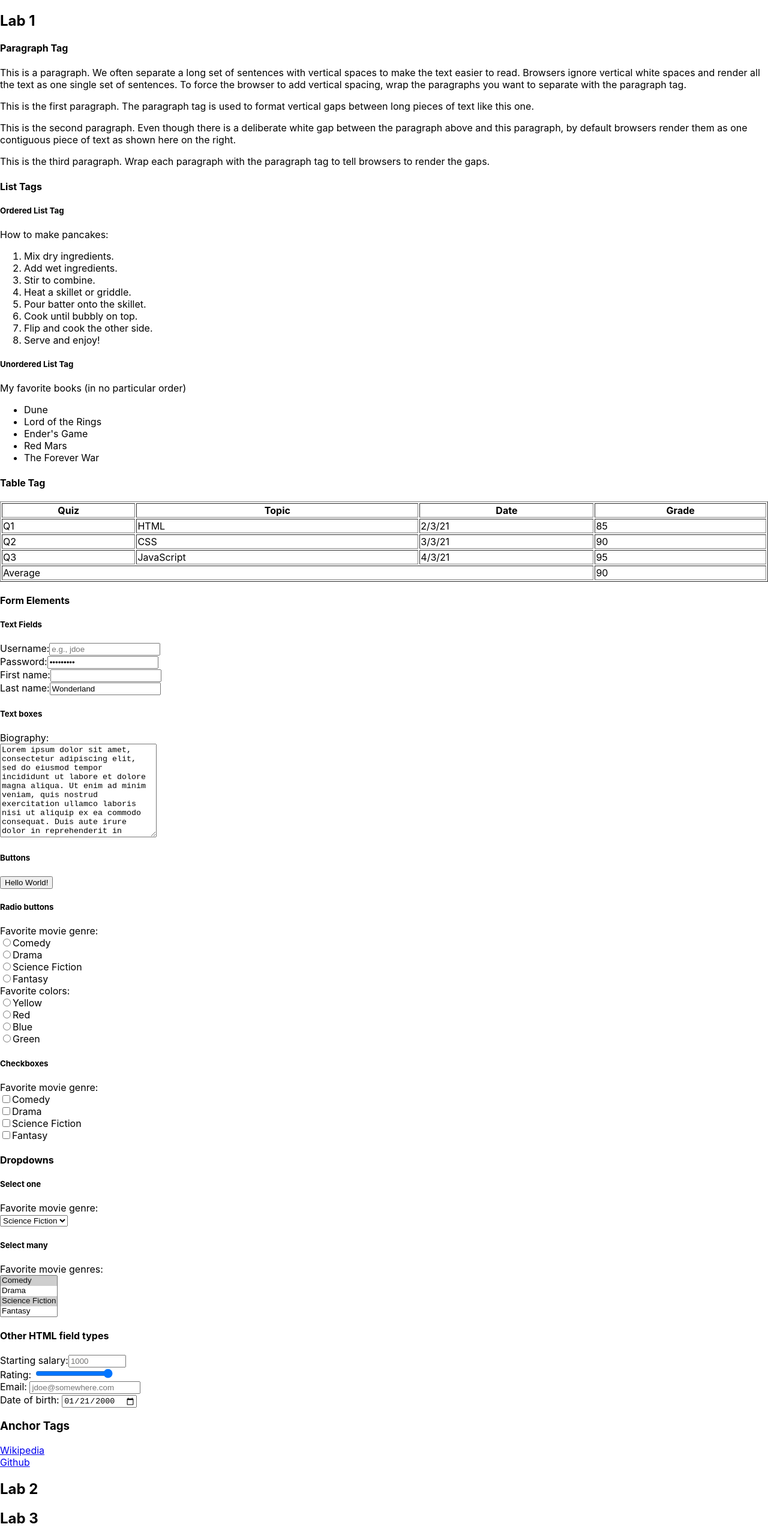
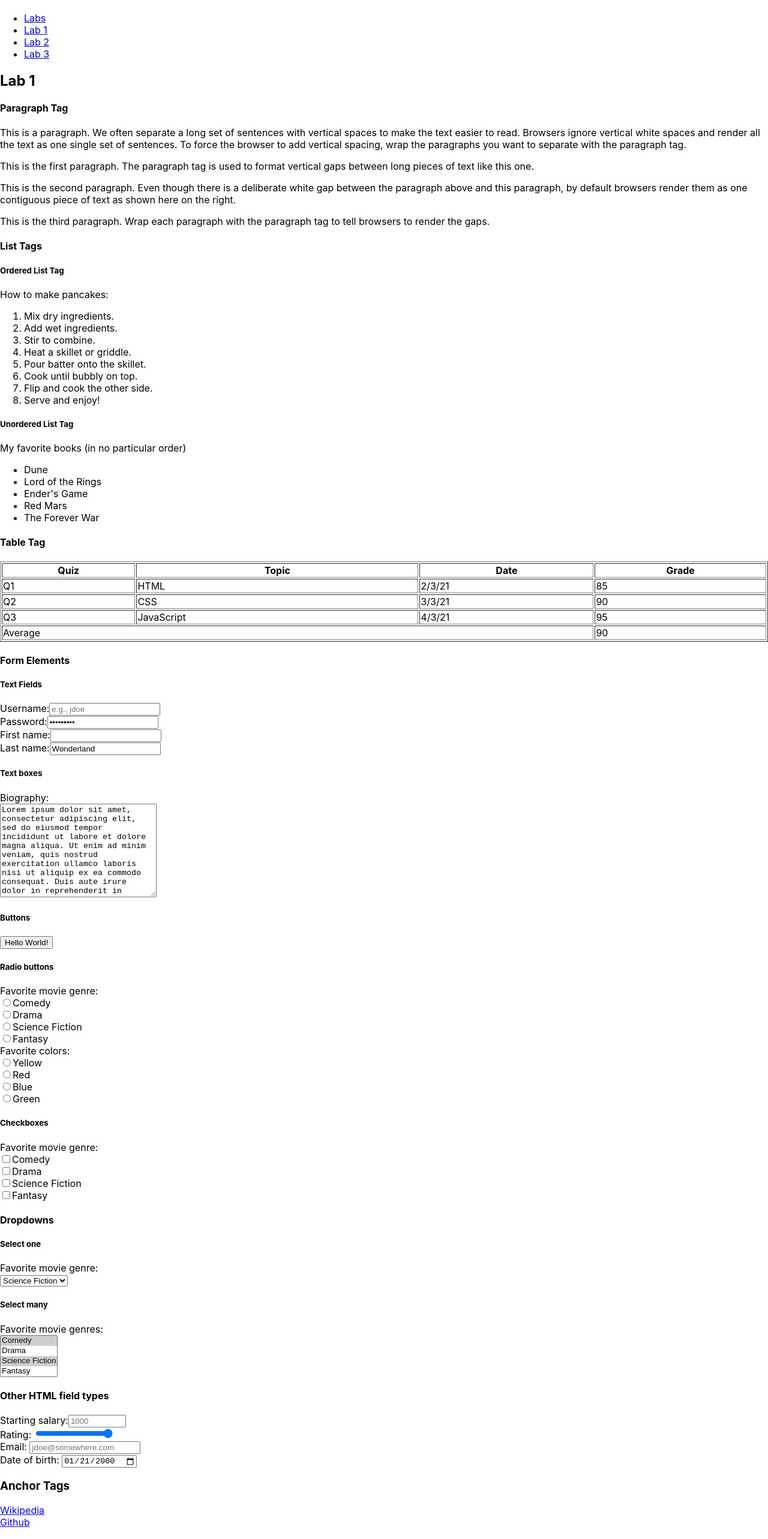
Before and after one commit to tringuyen1086/kanbas-react-web-app-cs5610-fall-2024, a React (Create React App) app: page /#/Labs/Lab1 in a window 1280 px wide. Shown: the part 173-2739 px from the top of the page at 60% size. Built offline with nearby package versions, Linux system fonts and the light colour scheme.

Commit message:
a1 lab - add Table of Content

```diff
--- /dev/null
+++ b/src/Labs/TOC.tsx
@@ -0,0 +1,10 @@
+export default function TOC() {
+    return (
+        <ul>
+            <li><a id="wd-a" href="#/Labs">Labs</a></li>
+            <li><a id="wd-a1" href="#/Labs/Lab1">Lab 1</a></li>
+            <li><a id="wd-a2" href="#/Labs/Lab2">Lab 2</a></li>
+            <li><a id="wd-a3" href="#/Labs/Lab3">Lab 3</a></li>
+        </ul>
+    )
+}
--- a/src/Labs/index.tsx
+++ b/src/Labs/index.tsx
@@ -1,14 +1,21 @@
 import Lab1 from "./Lab1";
+import { Route, Routes, Navigate } from "react-router";
+import TOC from "./TOC";
 import Lab2 from "./Lab2";
 import Lab3 from "./Lab3";
 
+
 export default function Labs(){
     return (
-        <div id="wd-labs">
+        <div>
             <h1>Labs</h1>
-            <Lab1 />
-            <Lab2 />
-            <Lab3 />
+            <TOC />
+            <Routes>
+                <Route path="/" element={<Navigate to="Lab1" />} />
+                <Route path="Lab1" element={<Lab1 />} />
+                <Route path="Lab2" element={<Lab2 />} />
+                <Route path="Lab3" element={<Lab3 />} />
+            </Routes>
         </div>
 
     )
```
